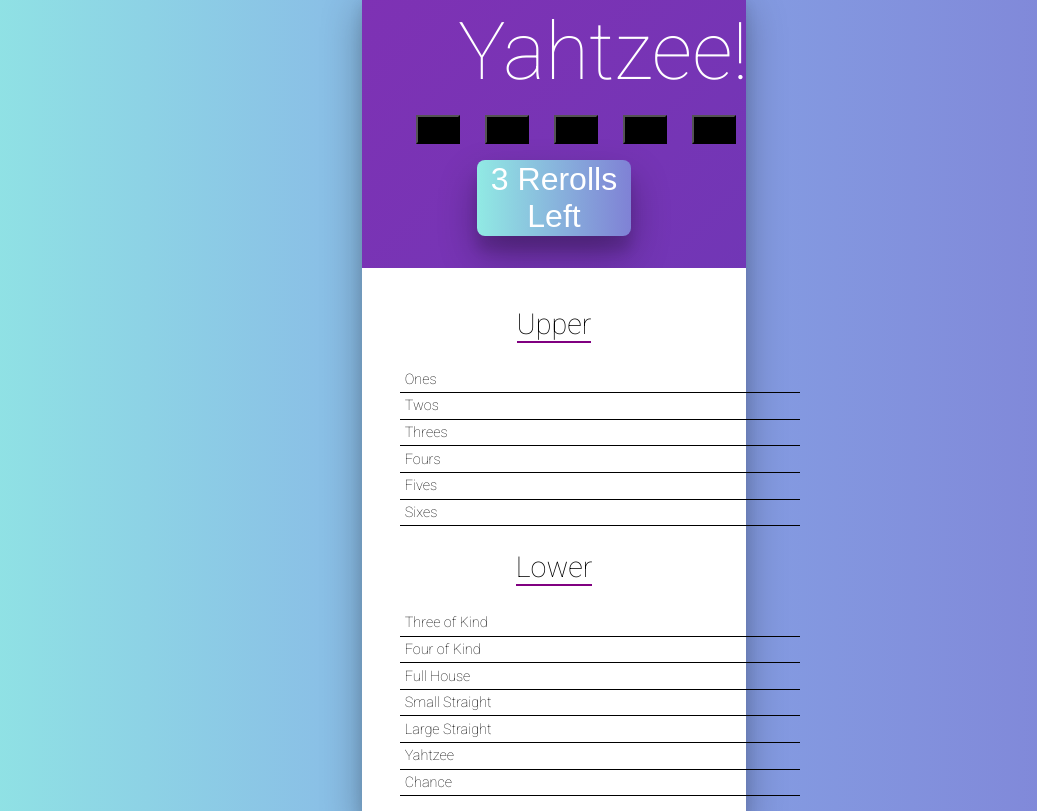
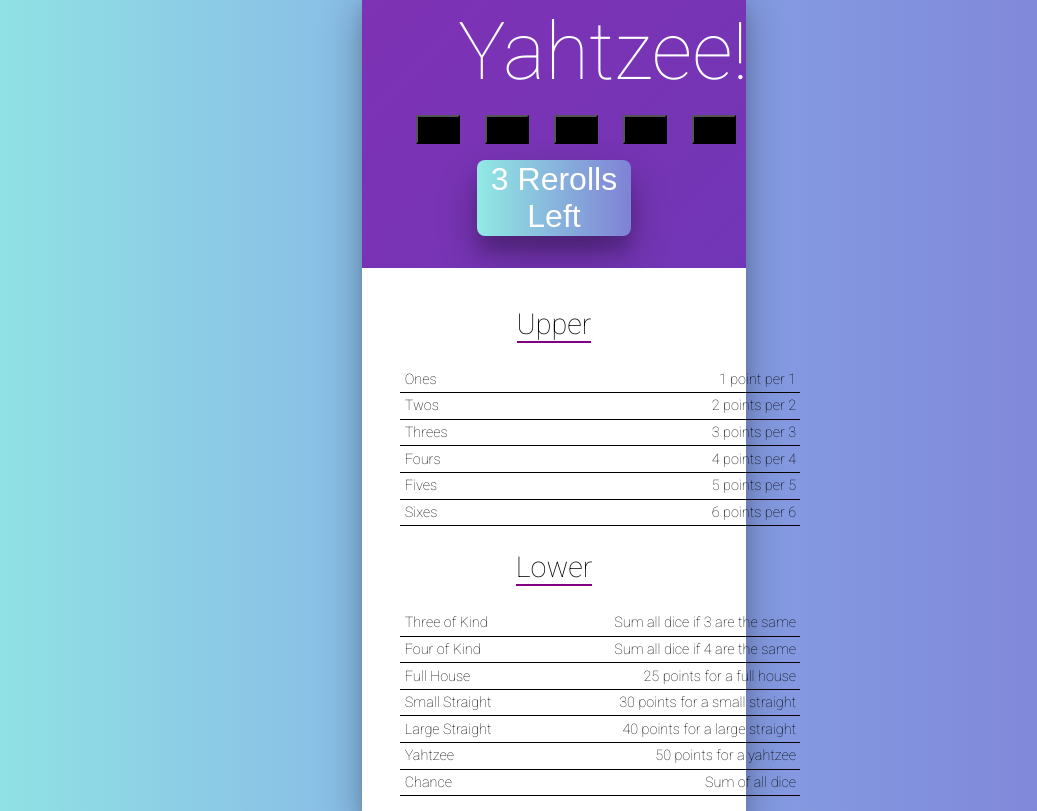
Before and after one commit to buentellopc/yahztee, a React (Create React App) app: page / in a window 1280 px wide. Shown: the whole page, without its empty margins (86-1123 px from the left). Built offline with nearby package versions, Linux system fonts and the light colour scheme.

Commit message:
add descriptions to each row

```diff
--- a/src/RuleRow.js
+++ b/src/RuleRow.js
@@ -3,14 +3,16 @@ import "./RuleRow.css";
 
 class RuleRow extends Component {
   render() {
-    // this fix (!= null) is key to show the value of 0 marked
+    // this fix (!= null) is key to show the value of 0 marked with CSS
     let state = this.props.score != null ? "disabled" : "active";
     // console.log("is it null", this.props.score != null);
     let decide = this.props.score != null ? () => "" : this.props.doScore;
+    let score =
+      this.props.score != null ? this.props.score : this.props.description;
     return (
       <tr className={`RuleRow RuleRow-${state}`} onClick={decide}>
         <td className="RuleRow-name">{this.props.name}</td>
-        <td className="RuleRow-score">{this.props.score}</td>
+        <td className="RuleRow-score">{score}</td>
       </tr>
     );
   }
--- a/src/Rules.js
+++ b/src/Rules.js
@@ -87,14 +87,19 @@ class FullHouse extends Rule {
 
 class SmallStraight extends Rule {
   evalRoll = (dice) => {
-    let opt = [[1,2,3,4], [2,3,4,5], [3,4,5,6]]
-    const d = new Set(dice)
-    const arr = [...d].sort()
+    let opt = [
+      [1, 2, 3, 4],
+      [2, 3, 4, 5],
+      [3, 4, 5, 6],
+    ];
+    const d = new Set(dice);
+    const arr = [...d].sort();
     console.log(arr);
-    let res = opt.some((option, i) => option.every((num,j) => num === arr[j]))
-    console.log('smallStraigh?', res);
-   return res ? this.score : 0
-  }}
+    let res = opt.some((option, i) => option.every((num, j) => num === arr[j]));
+    console.log("smallStraigh?", res);
+    return res ? this.score : 0;
+  };
+}
 /** Check for large straights. */
 
 class LargeStraight extends Rule {
@@ -116,29 +121,44 @@ class Yahtzee extends Rule {
 }
 
 // ones, twos, etc score as sum of that value
-const ones = new TotalOneNumber({ val: 1 });
-const twos = new TotalOneNumber({ val: 2 });
-const threes = new TotalOneNumber({ val: 3 });
-const fours = new TotalOneNumber({ val: 4 });
-const fives = new TotalOneNumber({ val: 5 });
-const sixes = new TotalOneNumber({ val: 6 });
+const ones = new TotalOneNumber({ val: 1, description: "1 point per 1" });
+const twos = new TotalOneNumber({ val: 2, description: "2 points per 2" });
+const threes = new TotalOneNumber({ val: 3, description: "3 points per 3" });
+const fours = new TotalOneNumber({ val: 4, description: "4 points per 4" });
+const fives = new TotalOneNumber({ val: 5, description: "5 points per 5" });
+const sixes = new TotalOneNumber({ val: 6, description: "6 points per 6" });
 
 // three/four of kind score as sum of all dice
-const threeOfKind = new SumDistro({ count: 3 });
-const fourOfKind = new SumDistro({ count: 4 });
+const threeOfKind = new SumDistro({
+  count: 3,
+  description: "Sum all dice if 3 are the same",
+});
+const fourOfKind = new SumDistro({
+  count: 4,
+  description: "Sum all dice if 4 are the same",
+});
 
 // full house scores as flat 25
-const fullHouse = new FullHouse();
+const fullHouse = new FullHouse({ description: "25 points for a full house" });
 
 // small/large straights score as 30/40
-const smallStraight = new SmallStraight({score: 30});
-const largeStraight = new LargeStraight({ score: 40 });
+const smallStraight = new SmallStraight({
+  score: 30,
+  description: "30 points for a small straight",
+});
+const largeStraight = new LargeStraight({
+  score: 40,
+  description: "40 points for a large straight",
+});
 
 // yahtzee scores as 50
-const yahtzee = new Yahtzee({ score: 50 });
+const yahtzee = new Yahtzee({
+  score: 50,
+  description: "50 points for a yahtzee",
+});
 
 // for chance, can view as some of all dice, requiring at least 0 of a kind
-const chance = new SumDistro({ count: 0 });
+const chance = new SumDistro({ count: 0, description: "Sum of all dice" });
 
 export {
   ones,
--- a/src/ScoreTable.js
+++ b/src/ScoreTable.js
@@ -1,26 +1,69 @@
-import React, { Component } from 'react';
-import RuleRow from './RuleRow';
-import './ScoreTable.css';
-import { ones, twos, threes, fours, fives, sixes, threeOfKind, fourOfKind, fullHouse, smallStraight, largeStraight, yahtzee, chance } from './Rules';
-
+import React, { Component } from "react";
+import RuleRow from "./RuleRow";
+import "./ScoreTable.css";
+import {
+  ones,
+  twos,
+  threes,
+  fours,
+  fives,
+  sixes,
+  threeOfKind,
+  fourOfKind,
+  fullHouse,
+  smallStraight,
+  largeStraight,
+  yahtzee,
+  chance,
+} from "./Rules";
 
 class ScoreTable extends Component {
-
   render() {
     const { scores, doScore } = this.props;
-
+    console.log(ones.description);
     return (
       <div className="ScoreTable">
         <section className="ScoreTable-section">
           <h2>Upper</h2>
           <table cellSpacing="0">
             <tbody>
-              <RuleRow name="Ones" score={scores.ones} doScore={evt => doScore("ones", ones.evalRoll)} />
-              <RuleRow name="Twos" score={scores.twos} doScore={evt => doScore("twos", twos.evalRoll)} />
-              <RuleRow name="Threes" score={scores.threes} doScore={evt => doScore("threes", threes.evalRoll)} />
-              <RuleRow name="Fours" score={scores.fours} doScore={evt => doScore("fours", fours.evalRoll)} />
-              <RuleRow name="Fives" score={scores.fives} doScore={evt => doScore("fives", fives.evalRoll)} />
-              <RuleRow name="Sixes" score={scores.sixes} doScore={evt => doScore("sixes", sixes.evalRoll)} />
+              <RuleRow
+                name="Ones"
+                score={scores.ones}
+                doScore={(evt) => doScore("ones", ones.evalRoll)}
+                // imported rules should have a description prop
+                description={ones.description}
+              />
+              <RuleRow
+                name="Twos"
+                score={scores.twos}
+                doScore={(evt) => doScore("twos", twos.evalRoll)}
+                description={twos.description}
+              />
+              <RuleRow
+                name="Threes"
+                score={scores.threes}
+                doScore={(evt) => doScore("threes", threes.evalRoll)}
+                description={threes.description}
+              />
+              <RuleRow
+                name="Fours"
+                score={scores.fours}
+                doScore={(evt) => doScore("fours", fours.evalRoll)}
+                description={fours.description}
+              />
+              <RuleRow
+                name="Fives"
+                score={scores.fives}
+                doScore={(evt) => doScore("fives", fives.evalRoll)}
+                description={fives.description}
+              />
+              <RuleRow
+                name="Sixes"
+                score={scores.sixes}
+                doScore={(evt) => doScore("sixes", sixes.evalRoll)}
+                description={sixes.description}
+              />
             </tbody>
           </table>
         </section>
@@ -28,18 +71,57 @@ class ScoreTable extends Component {
           <h2>Lower</h2>
           <table cellSpacing="0">
             <tbody>
-              <RuleRow name="Three of Kind" score={scores.threeOfKind} doScore={evt => doScore("threeOfKind", threeOfKind.evalRoll)} />
-              <RuleRow name="Four of Kind" score={scores.fourOfKind} doScore={evt => doScore("fourOfKind", fourOfKind.evalRoll)} />
-              <RuleRow name="Full House" score={scores.fullHouse} doScore={evt => doScore("fullHouse", fullHouse.evalRoll)} />
-              <RuleRow name="Small Straight" score={scores.smallStraight} doScore={evt => doScore("smallStraight", smallStraight.evalRoll)} />
-              <RuleRow name="Large Straight" score={scores.largeStraight} doScore={evt => doScore("largeStraight", largeStraight.evalRoll)} />
-              <RuleRow name="Yahtzee" score={scores.yahtzee} doScore={evt => doScore("yahtzee", yahtzee.evalRoll)} />
-              <RuleRow name="Chance" score={scores.chance} doScore={evt => doScore("chance", chance.evalRoll)} />
+              <RuleRow
+                name="Three of Kind"
+                score={scores.threeOfKind}
+                doScore={(evt) => doScore("threeOfKind", threeOfKind.evalRoll)}
+                description={threeOfKind.description}
+              />
+              <RuleRow
+                name="Four of Kind"
+                score={scores.fourOfKind}
+                doScore={(evt) => doScore("fourOfKind", fourOfKind.evalRoll)}
+                description={fourOfKind.description}
+              />
+              <RuleRow
+                name="Full House"
+                score={scores.fullHouse}
+                doScore={(evt) => doScore("fullHouse", fullHouse.evalRoll)}
+                description={fullHouse.description}
+              />
+              <RuleRow
+                name="Small Straight"
+                score={scores.smallStraight}
+                doScore={(evt) =>
+                  doScore("smallStraight", smallStraight.evalRoll)
+                }
+                description={smallStraight.description}
+              />
+              <RuleRow
+                name="Large Straight"
+                score={scores.largeStraight}
+                doScore={(evt) =>
+                  doScore("largeStraight", largeStraight.evalRoll)
+                }
+                description={largeStraight.description}
+              />
+              <RuleRow
+                name="Yahtzee"
+                score={scores.yahtzee}
+                doScore={(evt) => doScore("yahtzee", yahtzee.evalRoll)}
+                description={yahtzee.description}
+              />
+              <RuleRow
+                name="Chance"
+                score={scores.chance}
+                doScore={(evt) => doScore("chance", chance.evalRoll)}
+                description={chance.description}
+              />
             </tbody>
           </table>
         </section>
       </div>
-    )
+    );
   }
 }
 
```
